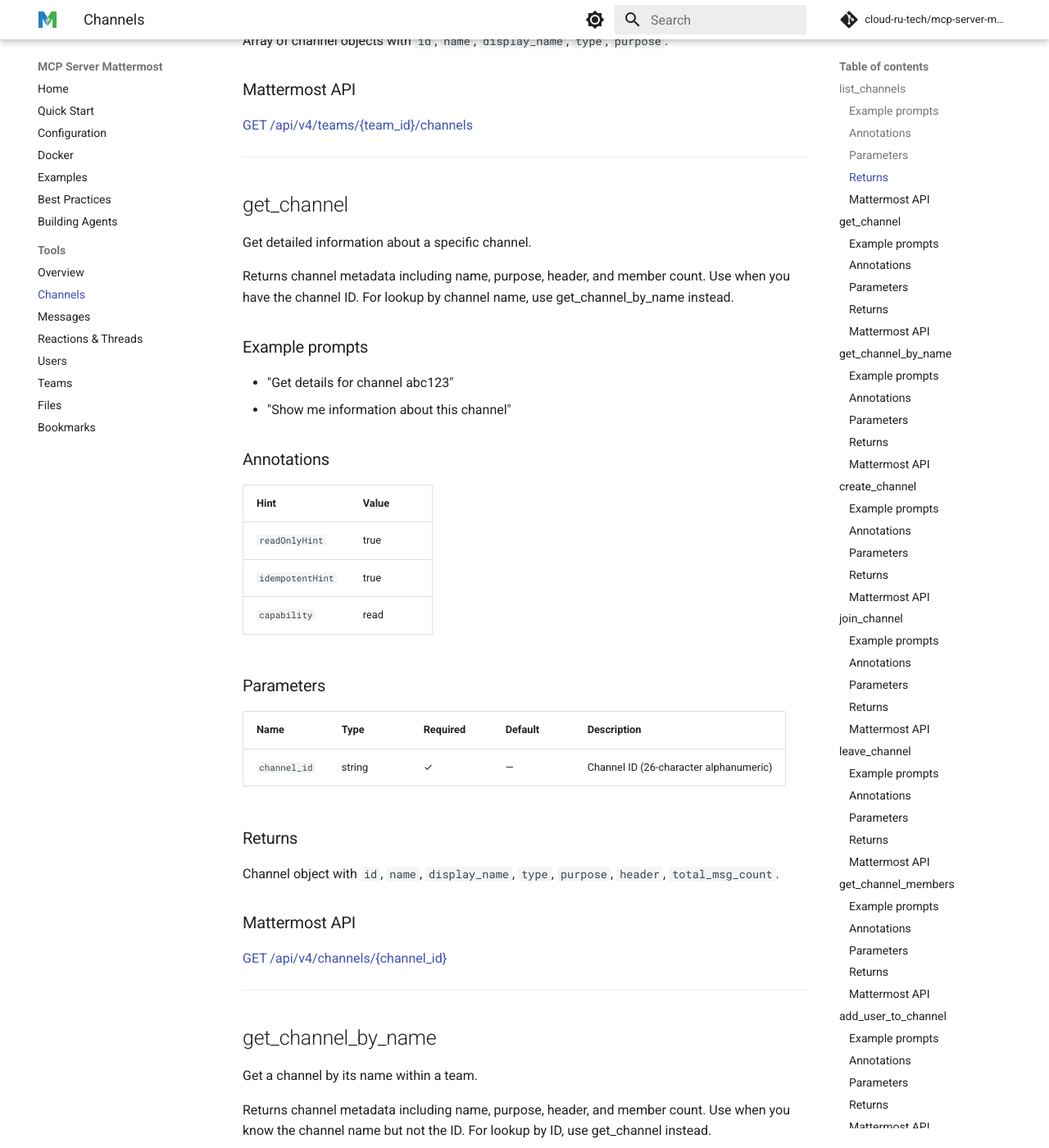
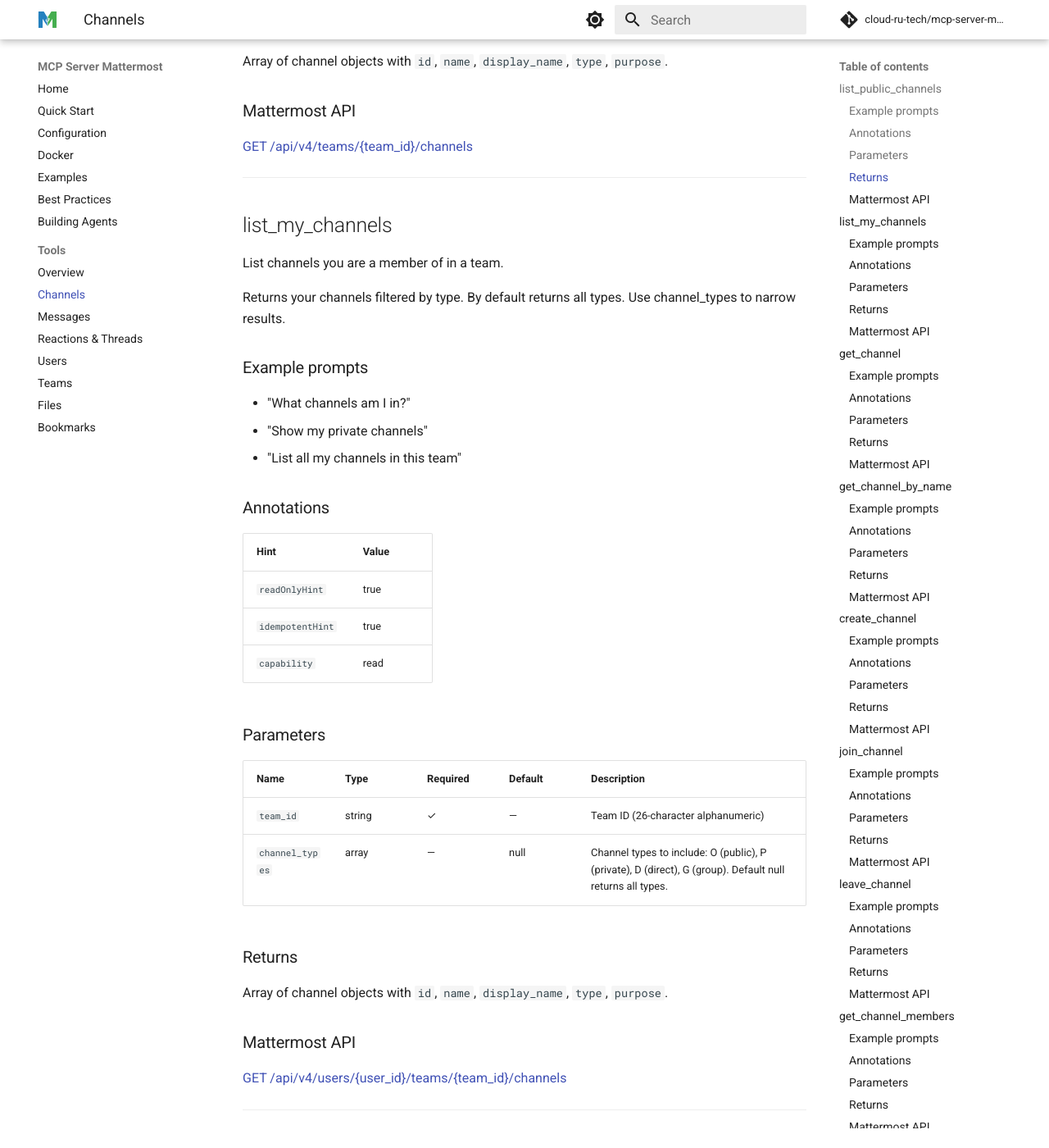
Before and after one commit to cloud-ru-tech/mcp-server-mattermost, an MkDocs documentation site: the page built from docs/tools/channels.md, in a window 1280 px wide and 1400 px high, scrolled down 1180 px. Shown: the whole window at 82% size. Built offline with MkDocs 1.6.1 and Material for MkDocs 9.7.7, drawn with Linux system fonts in a browser that asks for light colours; comment, search, counter and statistics services are not loaded; some of the changed text lies outside the part shown.

Commit message:
docs: update documentation for channel listing redesign
Replace all list_channels references with list_public_channels, add
list_my_channels documentation section in docs/tools/channels.md,
and update tool counts (36→37 tools, 9→10 channel tools).

```diff
--- a/docs/tools/channels.md
+++ b/docs/tools/channels.md
@@ -4,12 +4,14 @@
 
 ---
 
-## list_channels
+## list_public_channels
 
-List public and private channels in a team.
+List public channels available in a team.
 
-Returns channels that the authenticated user has access to.
-Use this to discover available channels for posting messages.
+Returns all public channels for discovery, including ones you haven't joined.
+Results are paginated.
+Useful for finding channels to join.
+For channels you are already a member of (including private), use list_my_channels.
 
 ### Example prompts
 
@@ -40,6 +42,45 @@
 ### Mattermost API
 
 [GET /api/v4/teams/{team_id}/channels](https://api.mattermost.com/#tag/channels/operation/GetPublicChannelsForTeam)
+
+---
+
+## list_my_channels
+
+List channels you are a member of in a team.
+
+Returns your channels filtered by type.
+By default returns all types.
+Use channel_types to narrow results.
+
+### Example prompts
+
+- "What channels am I in?"
+- "Show my private channels"
+- "List all my channels in this team"
+
+### Annotations
+
+| Hint | Value |
+|------|-------|
+| `readOnlyHint` | true |
+| `idempotentHint` | true |
+| `capability` | read |
+
+### Parameters
+
+| Name | Type | Required | Default | Description |
+|------|------|----------|---------|-------------|
+| `team_id` | string | ✓ | — | Team ID (26-character alphanumeric) |
+| `channel_types` | array | — | null | Channel types to include: O (public), P (private), D (direct), G (group). Default null returns all types. |
+
+### Returns
+
+Array of channel objects with `id`, `name`, `display_name`, `type`, `purpose`.
+
+### Mattermost API
+
+[GET /api/v4/users/{user_id}/teams/{team_id}/channels](https://api.mattermost.com/#tag/channels/operation/GetChannelsForTeamForUser)
 
 ---
 
```
Also changed, not shown: AGENTS.md (+3 -3 lines), README.md (+4 -3 lines), docs/building-agents.md (+3 -3 lines), docs/tools/index.md (+4 -3 lines), 1 other file.
